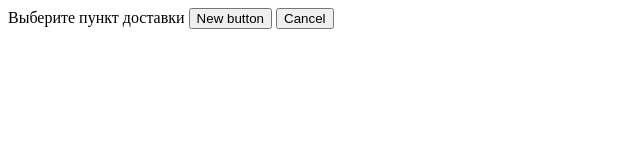
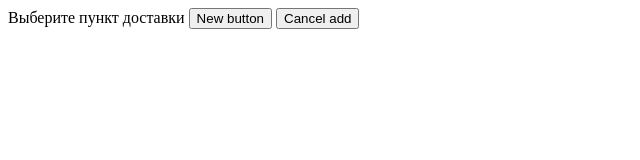
Before and after one commit to Pycha228/special-app, a plain HTML site: page index.html in a window 1280 px wide. Shown: the full height of the page, 0-640 px from the left. Drawn offline with Linux system fonts and the light colour scheme.

Commit message:
button block changed

```diff
--- a/index.html
+++ b/index.html
@@ -11,7 +11,6 @@
         New button
     </button>
     <button>
-        Cancel
-    </button>
+        Cancel  add
 </body>
 </html>
```
